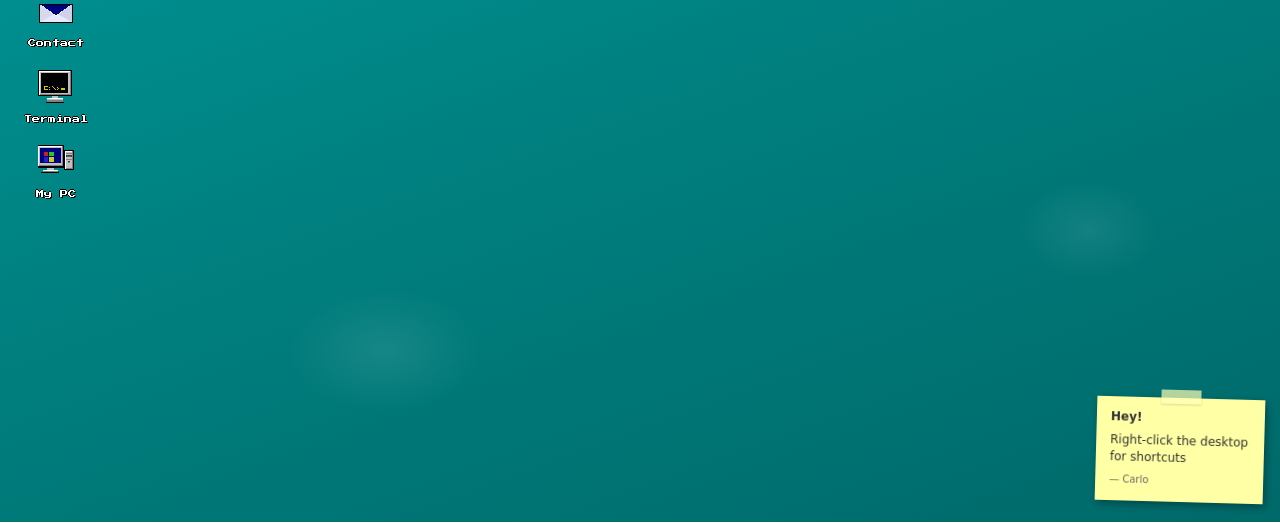
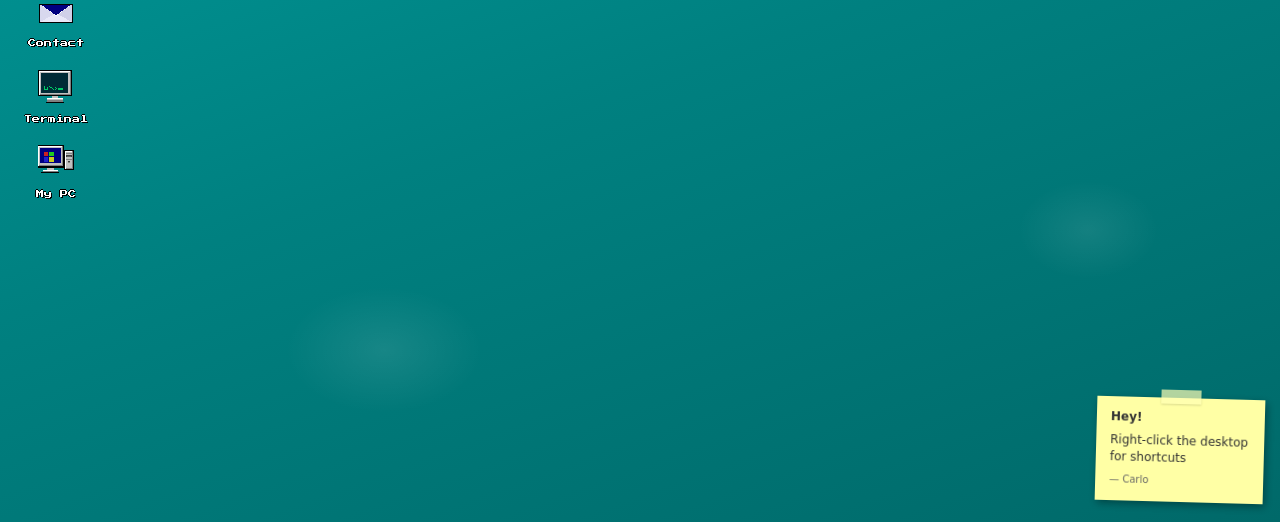
Before and after one commit to c-fido/os-portfolio, a React (Vite) app: page / in a window 1280 px wide. Shown: the part 250-773 px from the top of the page. Built offline with nearby package versions, Linux system fonts and the light colour scheme.

Commit message:
Small Changes
Logo swap, ascii changes, desc changes

```diff
--- a/src/components/BootScreen.jsx
+++ b/src/components/BootScreen.jsx
@@ -1,8 +1,9 @@
 import { useEffect, useState } from 'react';
-import { WindowsFlag } from './Win95Icons';
+import { person } from '../data/portfolio';
+import { PortfolioLogo } from './Win95Icons';
 
 const STAGES = [
-  { label: 'Starting Windows 95...', pct: 20,  delay: 400 },
+  { label: 'Starting Portfolio OS...', pct: 20,  delay: 400 },
   { label: 'Loading system drivers...', pct: 40, delay: 500 },
   { label: 'Initializing hardware...', pct: 60, delay: 400 },
   { label: 'Starting window manager...', pct: 80, delay: 500 },
@@ -47,14 +48,14 @@ export default function BootScreen({ onComplete }) {
     }}>
       <div style={{ textAlign: 'center', marginBottom: '48px' }}>
         <div style={{ display: 'flex', justifyContent: 'center', marginBottom: '20px' }}>
-          <WindowsFlag size={72} />
+          <PortfolioLogo size={72} />
         </div>
-        <div style={{ color: '#c8c8c8', letterSpacing: '3px', marginBottom: '4px' }}>Microsoft</div>
+        <div style={{ color: '#c8c8c8', letterSpacing: '3px', marginBottom: '4px' }}>Portfolio</div>
         <div style={{ display: 'flex', alignItems: 'baseline', gap: '8px', justifyContent: 'center' }}>
-          <span style={{ color: '#fff', fontSize: '20px', fontWeight: 'bold', letterSpacing: '2px' }}>Windows</span>
-          <span style={{ color: '#fff', fontSize: '16px', fontStyle: 'italic', opacity: 0.9 }}>95</span>
+          <span style={{ color: '#fff', fontSize: '20px', fontWeight: 'bold', letterSpacing: '2px' }}>Shell</span>
+          <span style={{ color: '#fff', fontSize: '16px', fontStyle: 'italic', opacity: 0.9 }}>OS</span>
         </div>
-        <p style={{ color: '#606060', marginTop: '10px', letterSpacing: '1px' }}>Portfolio Edition</p>
+        <p style={{ color: '#606060', marginTop: '10px', letterSpacing: '1px' }}>Personal Edition</p>
       </div>
 
       <div style={{ width: '260px' }}>
@@ -88,8 +89,8 @@ export default function BootScreen({ onComplete }) {
         position: 'absolute', bottom: '16px', color: '#404040',
         fontFamily: 'var(--font-sys)', fontSize: '11px', textAlign: 'center', lineHeight: 1.6,
       }}>
-        <p style={{ margin: 0 }}>Microsoft Windows 95</p>
-        <p style={{ margin: 0 }}>Copyright © 1981-1995 Microsoft Corp.</p>
+        <p style={{ margin: 0 }}>Portfolio Shell OS</p>
+        <p style={{ margin: 0 }}>Copyright © {new Date().getFullYear()} {person.name}. All rights reserved.</p>
       </div>
     </div>
   );
--- a/src/components/Desktop.jsx
+++ b/src/components/Desktop.jsx
@@ -139,7 +139,7 @@ export default function Desktop() {
     {
       label: 'About this Portfolio',
       action: () => {
-        alert(`Portfolio OS — Windows 95 Edition\n\nBuilt by ${person.name}\nReact + Vite + Framer Motion\n\n${person.email}`);
+        alert(`Portfolio Shell OS\n\nBuilt by ${person.name}\nReact + Vite + Framer Motion\n\n${person.email}`);
       },
     },
   ];
--- a/src/components/MobileLayout.jsx
+++ b/src/components/MobileLayout.jsx
@@ -6,7 +6,7 @@ import Resume from './apps/Resume';
 import Terminal from './apps/Terminal';
 import Contact from './apps/Contact';
 import { person } from '../data/portfolio';
-import { AppIcon, WindowsFlag } from './Win95Icons';
+import { AppIcon, PortfolioLogo } from './Win95Icons';
 
 const TABS = [
   { id: 'projects', label: 'Projects', Component: Projects },
@@ -38,7 +38,7 @@ export default function MobileLayout() {
         alignItems: 'center',
         gap: '8px',
       }}>
-        <WindowsFlag size={18} />
+        <PortfolioLogo size={18} />
         <div style={{ minWidth: 0 }}>
           <div style={{ color: '#fff', fontWeight: 'bold', fontSize: 'var(--text-sm)' }}>{person.name}</div>
           <div style={{ color: '#c0c0c0', fontSize: 'var(--text-xs)', overflow: 'hidden', textOverflow: 'ellipsis', whiteSpace: 'nowrap' }}>{person.title}</div>
--- a/src/components/Taskbar.jsx
+++ b/src/components/Taskbar.jsx
@@ -1,5 +1,5 @@
 import { useState, useEffect } from 'react';
-import { WindowsFlag, AppIcon } from './Win95Icons';
+import { PortfolioLogo, AppIcon } from './Win95Icons';
 
 function Clock() {
   const [time, setTime] = useState(new Date());
@@ -56,7 +56,7 @@ function StartButton() {
           : 'inset -1px -1px 0 #000000, inset 1px 1px 0 #ffffff, inset -2px -2px 0 #808080, inset 2px 2px 0 #dfdfdf',
       }}
     >
-      <WindowsFlag size={14} />
+      <PortfolioLogo size={14} />
       <span>Start</span>
     </button>
   );
--- a/src/components/Win95Icons.jsx
+++ b/src/components/Win95Icons.jsx
@@ -1,6 +1,25 @@
 // Win95-style pixel-art SVG icons — all 32x32
 
 const P = { imageRendering: 'pixelated', display: 'block', shapeRendering: 'crispEdges' };
+
+// ── Portfolio OS logo (retro window, not Windows flag) ───────────────────────
+export function PortfolioLogo({ size = 14 }) {
+  return (
+    <svg width={size} height={size} viewBox="0 0 14 14" style={P}>
+      <rect x="0" y="0" width="14" height="14" fill="#000080" />
+      <rect x="1" y="1" width="12" height="2" fill="#c0c0c0" />
+      <rect x="2" y="2" width="2" height="1" fill="#ff0000" />
+      <rect x="1" y="3" width="12" height="10" fill="#ffffff" />
+      <rect x="2" y="5" width="4" height="3" fill="#008080" />
+      <rect x="7" y="5" width="4" height="3" fill="#808000" />
+      <rect x="2" y="9" width="9" height="3" fill="#000080" />
+      <rect x="0" y="0" width="14" height="1" fill="#ffffff" />
+      <rect x="0" y="0" width="1" height="14" fill="#ffffff" />
+      <rect x="13" y="0" width="1" height="14" fill="#404040" />
+      <rect x="0" y="13" width="14" height="1" fill="#404040" />
+    </svg>
+  );
+}
 
 // ── Windows 4-color flag ─────────────────────────────────────────────────────
 export function WindowsFlag({ size = 14 }) {
@@ -144,7 +163,7 @@ export function EnvelopeIcon({ size = 32 }) {
   );
 }
 
-// ── Terminal — MS-DOS Prompt ─────────────────────────────────────────────────
+// ── Terminal — command shell ─────────────────────────────────────────────────
 export function TerminalIcon({ size = 32 }) {
   return (
     <svg width={size} height={size} viewBox="0 0 32 32" style={P}>
@@ -159,27 +178,21 @@ export function TerminalIcon({ size = 32 }) {
       <rect x="1"  y="0"  width="28" height="1"  fill="#000000" />
       <rect x="29" y="0"  width="1"  height="23" fill="#000000" />
       <rect x="1"  y="22" width="29" height="1"  fill="#000000" />
-      {/* screen (black) */}
-      <rect x="3"  y="3"  width="24" height="17" fill="#000000" />
-      {/* C:\> in yellow */}
-      {/* C */}
-      <rect x="5"  y="14" width="1"  height="4"  fill="#cccc00" />
-      <rect x="6"  y="14" width="3"  height="1"  fill="#cccc00" />
-      <rect x="6"  y="17" width="3"  height="1"  fill="#cccc00" />
-      {/* : */}
-      <rect x="10" y="15" width="1"  height="1"  fill="#cccc00" />
-      <rect x="10" y="17" width="1"  height="1"  fill="#cccc00" />
-      {/* \ */}
-      <rect x="12" y="14" width="1"  height="1"  fill="#cccc00" />
-      <rect x="13" y="15" width="1"  height="1"  fill="#cccc00" />
-      <rect x="14" y="16" width="1"  height="1"  fill="#cccc00" />
-      <rect x="15" y="17" width="1"  height="1"  fill="#cccc00" />
-      {/* > */}
-      <rect x="17" y="15" width="1"  height="1"  fill="#cccc00" />
-      <rect x="18" y="16" width="1"  height="1"  fill="#cccc00" />
-      <rect x="17" y="17" width="1"  height="1"  fill="#cccc00" />
+      {/* screen (dark teal) */}
+      <rect x="3"  y="3"  width="24" height="17" fill="#002b36" />
+      {/* ~/ prompt in green */}
+      <rect x="5"  y="14" width="1"  height="4"  fill="#00cc66" />
+      <rect x="6"  y="17" width="3"  height="1"  fill="#00cc66" />
+      <rect x="8"  y="15" width="1"  height="2"  fill="#00cc66" />
+      <rect x="10" y="14" width="1"  height="1"  fill="#00cc66" />
+      <rect x="11" y="15" width="1"  height="1"  fill="#00cc66" />
+      <rect x="12" y="16" width="1"  height="1"  fill="#00cc66" />
+      <rect x="13" y="17" width="1"  height="1"  fill="#00cc66" />
+      <rect x="15" y="15" width="1"  height="1"  fill="#00cc66" />
+      <rect x="16" y="16" width="1"  height="1"  fill="#00cc66" />
+      <rect x="15" y="17" width="1"  height="1"  fill="#00cc66" />
       {/* blinking cursor */}
-      <rect x="20" y="16" width="4"  height="2"  fill="#cccc00" />
+      <rect x="18" y="16" width="4"  height="2"  fill="#00cc66" />
       {/* stand */}
       <rect x="12" y="23" width="6"  height="2"  fill="#c0c0c0" />
       {/* base */}
--- a/src/components/apps/Terminal.jsx
+++ b/src/components/apps/Terminal.jsx
@@ -3,6 +3,16 @@ import { person, skills, projects } from '../../data/portfolio';
 
 const PROMPT = `C:\\PORTFOLIO>`;
 const TERM_FONT = '11px';
+const SHELL_NAME = 'Portfolio Shell';
+const SHELL_VERSION = '1.00';
+const BOOT_BANNER = [
+  '   _____ _                            _       ',
+  '  / ____(_)                          | |      ',
+  ' | |  __ _  __ _ _ __   ___ __ _ _ __| | ___  ',
+  " | | |_ | |/ _` | '_ \\ / __/ _` | '__| |/ _ \\ ",
+  ' | |__| | | (_| | | | | (_| (_| | |  | | (_) |',
+  '  \\_____|_|\\__,_|_| |_|\\___\\__,_|_|  |_|\\___/ ',
+].join('\n');
 
 const COMMANDS = {
   help: () => `
@@ -25,15 +35,16 @@ Type any command and press Enter.
 ${person.name} -- ${person.title}
 Location: ${person.location}
 
-I build beautiful, performant web applications.
-Passionate about the intersection of design and engineering.
+I'm a Computer Science & German student at Wesleyan University (Class of 2027) based in Connecticut. I enjoy building things, from web apps and terminal games to bioinformatics pipelines.
+
+Currently in Middletown, CT working on a project with Professor Chang-Davidson on additive manufacturing.
 
 Type SKILLS or CONTACT for more info.
 `.trim(),
 
   whoami: () => `${person.name.toLowerCase().replace(' ', '-')}`,
 
-  ver: () => `Microsoft(R) Portfolio OS  Version 1.00\nCopyright (C) ${person.name}. All rights reserved.`,
+  ver: () => `${SHELL_NAME}  Version ${SHELL_VERSION}\nCopyright (C) ${person.name}. All rights reserved.`,
 
   date: () => `Current date is: ${new Date().toLocaleDateString()}`,
 
@@ -90,7 +101,7 @@ export default function Terminal() {
   const [history, setHistory] = useState([
     {
       type: 'system',
-      text: `Microsoft(R) Portfolio OS  Version 1.00\nCopyright (C) ${person.name}. All rights reserved.\n`,
+      text: `${BOOT_BANNER}\n\n${SHELL_NAME}  Version ${SHELL_VERSION}\nCopyright (C) ${person.name}. All rights reserved.\n`,
     },
     {
       type: 'system',
```
